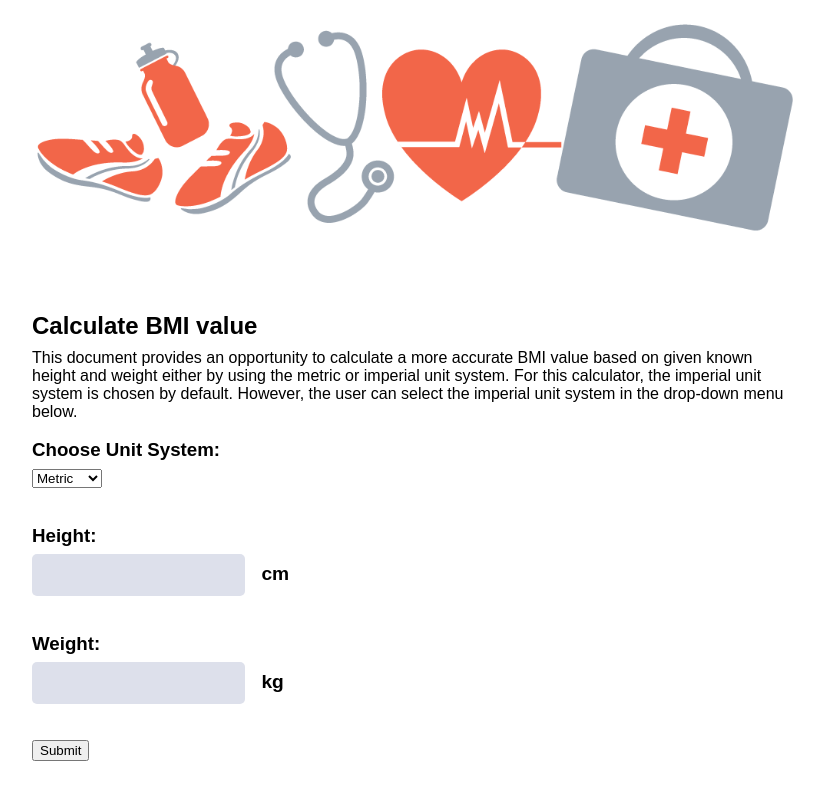
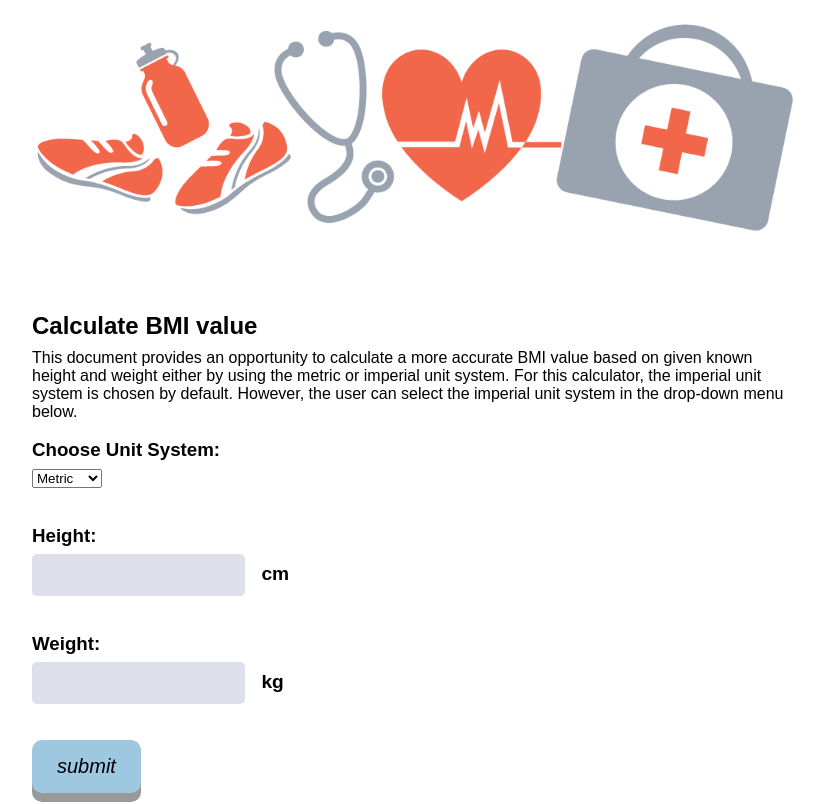
Before and after one commit to MariaTheCoder/BMI-Calculator, a plain HTML site: page BMI.html in a window 1280 px wide. Shown: the top 804 px of the page, without its empty margins (224-1048 px from the left). Drawn offline with Linux system fonts and the light colour scheme.

Commit message:
add style to submit button and make click effect with shadow and background color

```diff
--- a/BMI.html
+++ b/BMI.html
@@ -33,7 +33,7 @@
     <br />
     <br />
     <br />
-    <button id="btn">Submit</button>
+    <button id="btn" class="btns">Submit</button>
     <div id="results"></div>
     <br />
     <br />
--- a/style.css
+++ b/style.css
@@ -41,9 +41,29 @@ h3 {
 .input[type="number"]::-webkit-inner-spin-button,
 input[type="number"]::-webkit-outer-spin-button {
   -webkit-appearance: none;
-  -moz-appearance: none;
   appearance: none;
   margin: 0;
+}
+.btns {
+  padding: 15px 25px;
+  font-size: 20px;
+  text-align: center;
+  cursor: pointer;
+  background-color: rgb(158, 199, 224);
+  border: none;
+  outline: none;
+  border-radius: 10px;
+  text-transform: lowercase;
+  font-style: italic;
+  box-shadow: 0 9px #999;
+}
+.btns:hover {
+  background-color: rgb(73, 170, 230);
+}
+.btns:active {
+  background-color: rgb(73, 170, 230);
+  box-shadow: 0 5px #999;
+  transform: translateY(4px);
 }
 .underweight {
   color: blue;
```
